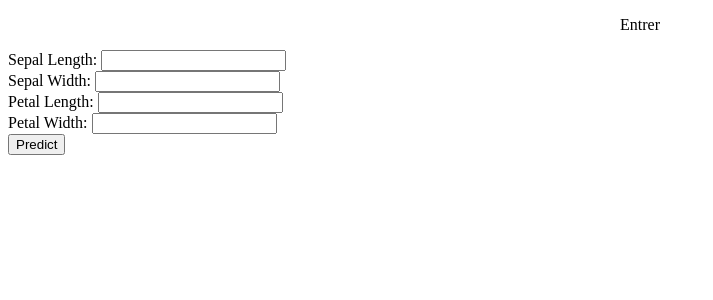
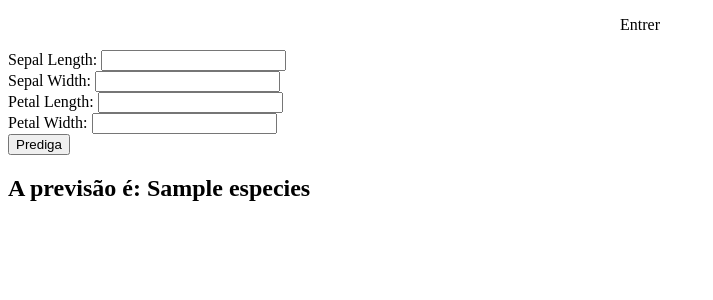
Before and after one commit to KobDias/TreinoML, a Flask app: template templates/index.html in a window 1280 px wide. Shown: the top 300 px of the page, without its empty margins (0-713 px from the left). Run offline with Flask 3, Linux system fonts and the light colour scheme; the template is opened without the code that fills it: most values are stand-ins (such as "Sample title", 1, 10 or a date in 2020); parts of the project's set-up code (start-up, migrations or seed data) failed here and were passed over.

Commit message:
funcional

```diff
--- a/app.py
+++ b/app.py
@@ -1,4 +1,7 @@
-from flask import Flask, render_template
+from flask import Flask, render_template, request
+import joblib
+
+modelo= joblib.load('knn.pkl') # carregando o modelo pre treinado em pkl
 
 app = Flask(__name__)
 
@@ -8,12 +11,19 @@ def home():
 
 @app.route('/prediz', methods=['POST'])
 def prediz():
-    request.form.get(float('sepal_length'))
-    request.form.get(float('sepal_width'))
-    request.form.get(float('petal_length'))
-    request.form.get(float('petal_width'))
+    try:
+        sepal_length = float(request.form.get('sepal_length'))
+        sepal_width = float(request.form.get('sepal_width'))
+        petal_length = float(request.form.get('petal_length'))
+        petal_width = float(request.form.get('petal_width'))
 
+        predicao = modelo.predict([[sepal_length, sepal_width, petal_length, petal_width]])
+        especies = predicao[0] # o resultado da predição
 
+        return render_template('index.html', especies=especies)
+
+    except Exception as e:
+        return render_template('index.html', error=str(e))
 
 if __name__ == '__main__':
     app.run(debug=True)
--- a/templates/index.html
+++ b/templates/index.html
@@ -7,7 +7,7 @@
 </head>
 <body>
     <center><p>Entrer</p></center>
-    <form action="/predict" method="post">
+    <form action="/prediz" method="post">
         <label for="sepal_length">Sepal Length:</label>
         <input type="text" name="sepal_length" id="sepal_length" required>
         <br>
@@ -20,10 +20,13 @@
         <label for="petal_width">Petal Width:</label>
         <input type="text" name="petal_width" id="petal_width" required>
         <br>
-        <button type="submit">Predict</button>
+        <button type="submit">Prediga</button>
     </form>
-    {% if species %}
-    <h2>A previsão é: {{ especie }}</h2>
+    {% if especies %}
+    <h2>A previsão é: {{ especies }}</h2>
+    {% endif %}
+    {% if error %}
+    <h2 style="color: red;">Erro: {{ error }}</h2>
     {% endif %}
 </body>
 </html>
```
Also changed, not shown: ai/iris.csv (renamed from iris.csv), ai/knn.py (renamed from knn.py).
